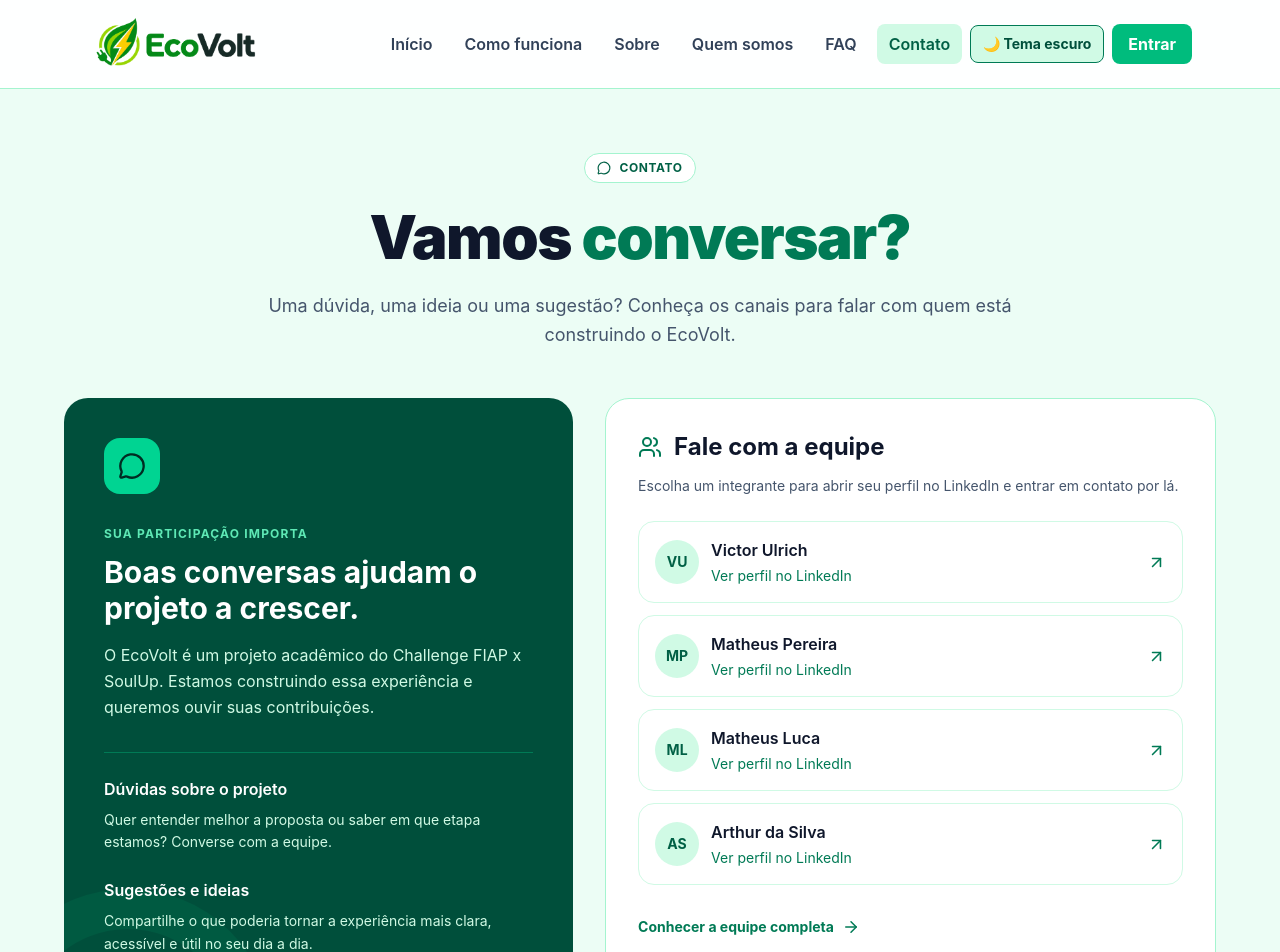
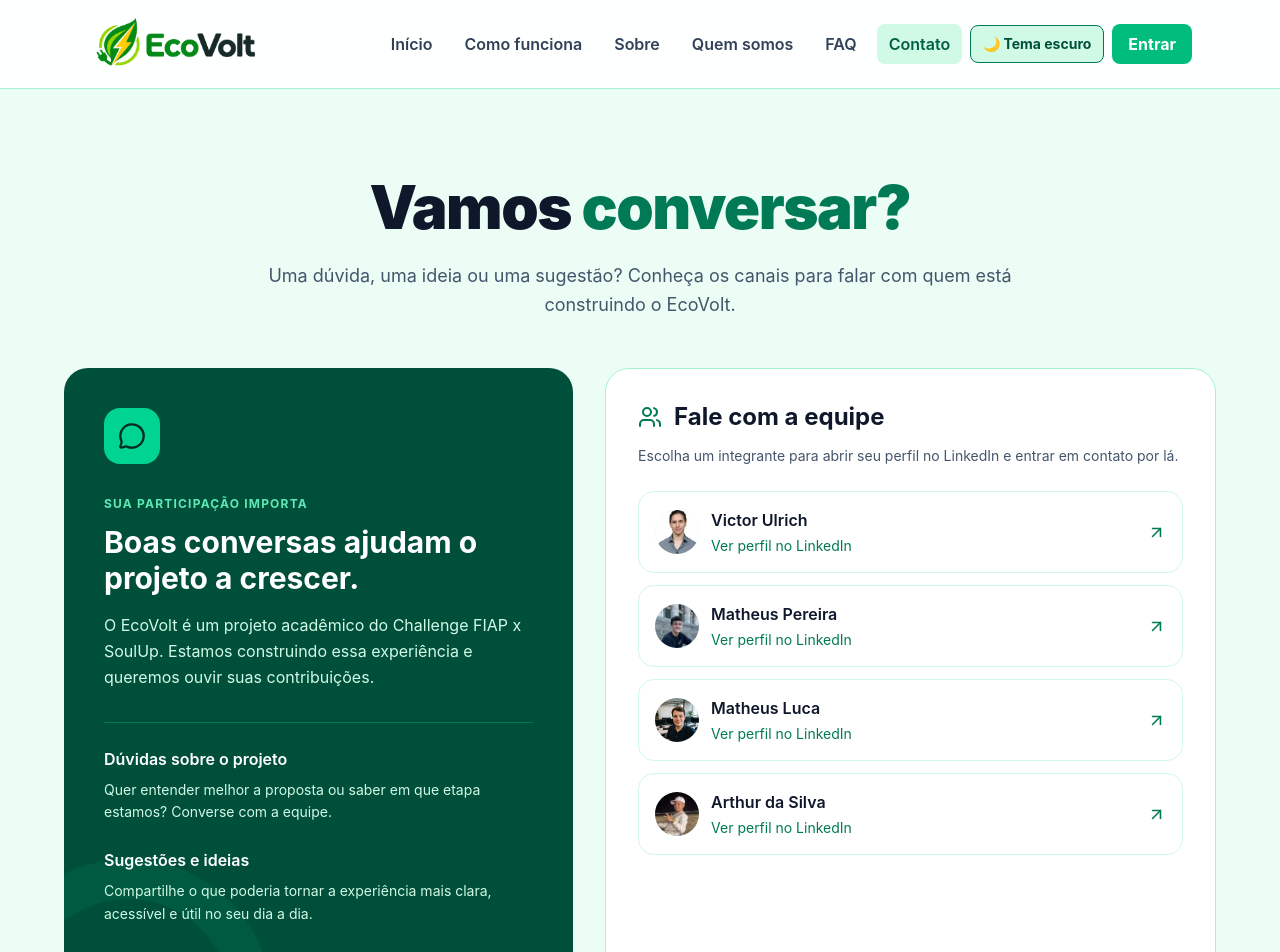
Before and after one commit to Dev-Ulrich/EcoVoltRepositoryFE, a React (Vite) app in the folder EcoVolt/: page /contato in a window 1280 px wide. Shown: the top 952 px of the page. Built offline with nearby package versions, Linux system fonts and the light colour scheme.

Commit message:
feat: alterações na paginas principais

```diff
--- a/EcoVolt/src/pages/public/ComoFuncionaPage.tsx
+++ b/EcoVolt/src/pages/public/ComoFuncionaPage.tsx
@@ -28,9 +28,6 @@
       <div className="mx-auto max-w-6xl">
         <section aria-labelledby="how-title" className="grid items-center gap-10 lg:grid-cols-[1.2fr_1fr] lg:gap-16">
           <div>
-            <span className="inline-flex items-center gap-2 rounded-full border border-emerald-200 bg-white px-3 py-1.5 text-xs font-bold uppercase tracking-wider text-emerald-800 dark:border-emerald-800 dark:bg-emerald-900 dark:text-emerald-200">
-              <Leaf aria-hidden="true" size={14} /> Como funciona
-            </span>
             <h1 id="how-title" className="mt-6 text-4xl font-black leading-tight tracking-tight sm:text-5xl lg:text-6xl">Pequenas ações.<br /><span className="text-emerald-700 dark:text-emerald-400">Um futuro melhor.</span></h1>
             <p className="mt-6 max-w-xl text-lg leading-relaxed text-slate-600 dark:text-emerald-100">O EcoVolt conecta atitudes sustentáveis a uma jornada de aprendizado e evolução. Conheça o caminho, do primeiro acesso ao reconhecimento de cada contribuição.</p>
             <div className="mt-8 flex flex-wrap gap-3">
--- a/EcoVolt/src/pages/public/ContatoPage.tsx
+++ b/EcoVolt/src/pages/public/ContatoPage.tsx
@@ -1,13 +1,17 @@
 import { ArrowRight, ArrowUpRight, BookOpen, CircleHelp, Code, MessageCircle, Users } from 'lucide-react'
 import { Link } from 'react-router-dom'
 
+import arthurPhoto from '../../assets/team/Arthur-da-Silva.jpg'
+import lucaPhoto from '../../assets/team/Matheus-Luca.png'
+import pereiraPhoto from '../../assets/team/Matheus-Pereira.jpeg'
+import victorPhoto from '../../assets/team/Victor-Ulrich.png'
 import Card from '../../components/common/Card'
 
 const contacts = [
-  { name: 'Victor Ulrich', initials: 'VU', url: 'https://www.linkedin.com/in/victorulrichcosta/' },
-  { name: 'Matheus Pereira', initials: 'MP', url: 'https://www.linkedin.com/in/matheus-pereira-da-silva-franco-b7a7b03b7/' },
-  { name: 'Matheus Luca', initials: 'ML', url: 'https://www.linkedin.com/in/matheusbarragao/' },
-  { name: 'Arthur da Silva', initials: 'AS', url: 'https://www.linkedin.com/in/arthur-da-silva-santana-a6061a310/' },
+  { name: 'Victor Ulrich', photo: victorPhoto, photoPosition: 'object-[center_25%]', url: 'https://www.linkedin.com/in/victorulrichcosta/' },
+  { name: 'Matheus Pereira', photo: pereiraPhoto, photoPosition: 'object-center', url: 'https://www.linkedin.com/in/matheus-pereira-da-silva-franco-b7a7b03b7/' },
+  { name: 'Matheus Luca', photo: lucaPhoto, photoPosition: 'object-center', url: 'https://www.linkedin.com/in/matheusbarragao/' },
+  { name: 'Arthur da Silva', photo: arthurPhoto, photoPosition: 'object-[center_25%]', url: 'https://www.linkedin.com/in/arthur-da-silva-santana-a6061a310/' },
 ]
 
 const topics = [
@@ -21,9 +25,6 @@
     <main className="bg-emerald-50 px-6 py-12 text-slate-900 transition-colors sm:py-16 dark:bg-emerald-950 dark:text-white">
       <div className="mx-auto max-w-6xl">
         <header className="mx-auto max-w-3xl text-center">
-          <span className="inline-flex items-center gap-2 rounded-full border border-emerald-200 bg-white px-3 py-1.5 text-xs font-bold uppercase tracking-wider text-emerald-800 dark:border-emerald-800 dark:bg-emerald-900 dark:text-emerald-200">
-            <MessageCircle aria-hidden="true" size={14} /> Contato
-          </span>
           <h1 className="mt-6 text-4xl font-black tracking-tight sm:text-5xl lg:text-6xl">Vamos <span className="text-emerald-700 dark:text-emerald-400">conversar?</span></h1>
           <p className="mt-6 text-lg leading-relaxed text-slate-600 dark:text-emerald-100">Uma dúvida, uma ideia ou uma sugestão? Conheça os canais para falar com quem está construindo o EcoVolt.</p>
         </header>
@@ -49,14 +50,13 @@
               {contacts.map(contact => (
                 <li key={contact.url}>
                   <a href={contact.url} target="_blank" rel="noopener noreferrer" aria-label={`Abrir LinkedIn de ${contact.name} (nova aba)`} className="group flex items-center gap-3 rounded-2xl border border-emerald-100 p-4 transition hover:border-emerald-400 hover:bg-emerald-50 focus-visible:outline-none focus-visible:ring-2 focus-visible:ring-emerald-500 dark:border-emerald-800 dark:hover:border-emerald-600 dark:hover:bg-emerald-900">
-                    <span aria-hidden="true" className="flex size-11 shrink-0 items-center justify-center rounded-full bg-emerald-100 text-sm font-bold text-emerald-800 dark:bg-emerald-800 dark:text-emerald-100">{contact.initials}</span>
+                    <img src={contact.photo} alt="" width={44} height={44} loading="lazy" className={`size-11 shrink-0 rounded-full bg-emerald-100 object-cover dark:bg-emerald-800 ${contact.photoPosition}`} />
                     <span className="min-w-0 flex-1"><span className="block font-semibold text-slate-900 dark:text-white">{contact.name}</span><span className="mt-1 block text-sm text-emerald-700 dark:text-emerald-300">Ver perfil no LinkedIn</span></span>
                     <ArrowUpRight aria-hidden="true" size={19} className="shrink-0 text-emerald-700 dark:text-emerald-300" />
                   </a>
                 </li>
               ))}
             </ul>
-            <Link to="/quem-somos" className="mt-6 inline-flex items-center gap-2 rounded-lg py-2 text-sm font-bold text-emerald-700 underline-offset-4 hover:underline focus-visible:outline-none focus-visible:ring-2 focus-visible:ring-emerald-500 dark:text-emerald-300">Conhecer a equipe completa <ArrowRight aria-hidden="true" size={18} /></Link>
           </div>
         </section>
 
--- a/EcoVolt/src/pages/public/FaqPage.tsx
+++ b/EcoVolt/src/pages/public/FaqPage.tsx
@@ -33,7 +33,6 @@
     <main className="bg-emerald-50 px-6 py-12 text-slate-900 transition-colors sm:py-16 dark:bg-emerald-950 dark:text-white">
       <div className="mx-auto max-w-4xl">
         <header className="mx-auto max-w-3xl text-center">
-          <span className="inline-flex items-center gap-2 rounded-full border border-emerald-200 bg-white px-3 py-1.5 text-xs font-bold uppercase tracking-wider text-emerald-800 dark:border-emerald-800 dark:bg-emerald-900 dark:text-emerald-200"><CircleHelp aria-hidden="true" size={14} /> FAQ</span>
           <h1 className="mt-6 text-4xl font-black tracking-tight sm:text-5xl lg:text-6xl">Dúvidas? <span className="text-emerald-700 dark:text-emerald-400">Vamos ajudar.</span></h1>
           <p className="mt-6 text-lg leading-relaxed text-slate-600 dark:text-emerald-100">Encontre respostas sobre o EcoVolt, o acesso e os próximos passos da sua jornada sustentável.</p>
         </header>
--- a/EcoVolt/src/pages/public/QuemSomosPage.tsx
+++ b/EcoVolt/src/pages/public/QuemSomosPage.tsx
@@ -50,9 +50,6 @@
     <main className="bg-emerald-50 px-6 py-12 text-slate-900 transition-colors sm:py-16 dark:bg-emerald-950 dark:text-white">
       <section aria-labelledby="team-title" className="mx-auto max-w-6xl">
         <header className="mx-auto max-w-3xl text-center">
-          <span className="inline-flex items-center gap-2 rounded-full border border-emerald-200 bg-white px-3 py-1.5 text-xs font-bold uppercase tracking-wider text-emerald-800 dark:border-emerald-800 dark:bg-emerald-900 dark:text-emerald-200">
-            <Users aria-hidden="true" size={14} /> Quem somos
-          </span>
           <h1 id="team-title" className="mt-6 text-4xl font-black tracking-tight sm:text-5xl lg:text-6xl">Nossa equipe</h1>
           <p className="mt-6 text-lg leading-relaxed text-slate-600 dark:text-emerald-100">
             Conheça os integrantes responsáveis pelo desenvolvimento do projeto EcoVolt.
--- a/EcoVolt/src/pages/public/SobrePage.tsx
+++ b/EcoVolt/src/pages/public/SobrePage.tsx
@@ -34,9 +34,6 @@
     <main className="bg-emerald-50 px-6 py-12 text-slate-900 transition-colors sm:py-16 dark:bg-emerald-950 dark:text-white">
       <div className="mx-auto max-w-6xl">
         <header className="mx-auto max-w-3xl text-center">
-          <span className="inline-flex items-center gap-2 rounded-full border border-emerald-200 bg-white px-3 py-1.5 text-xs font-bold uppercase tracking-wider text-emerald-800 dark:border-emerald-800 dark:bg-emerald-900 dark:text-emerald-200">
-            <Sprout aria-hidden="true" size={14} /> Sobre o EcoVolt
-          </span>
           <h1 className="mt-6 text-4xl font-black leading-tight tracking-tight sm:text-5xl lg:text-6xl">
             A energia da mudança<br />
             <span className="text-emerald-700 dark:text-emerald-400">começa com a gente.</span>
```
